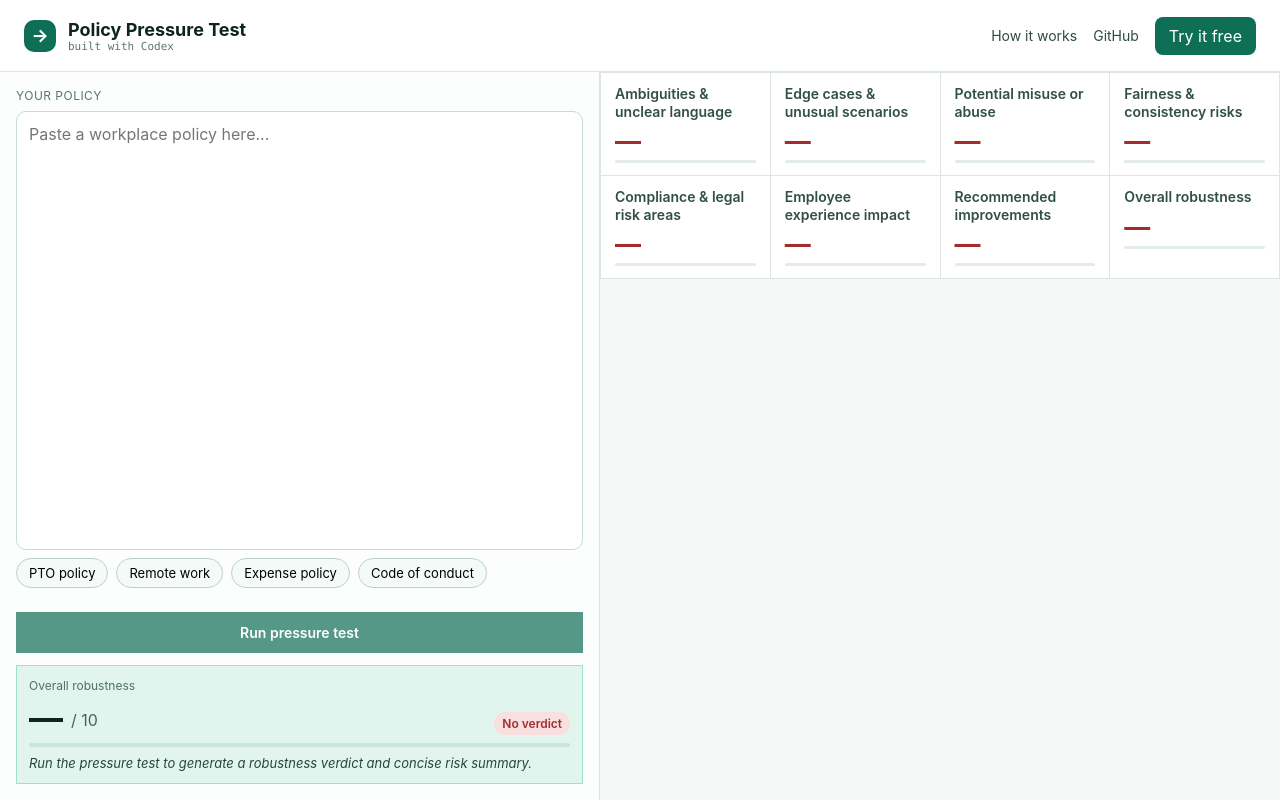
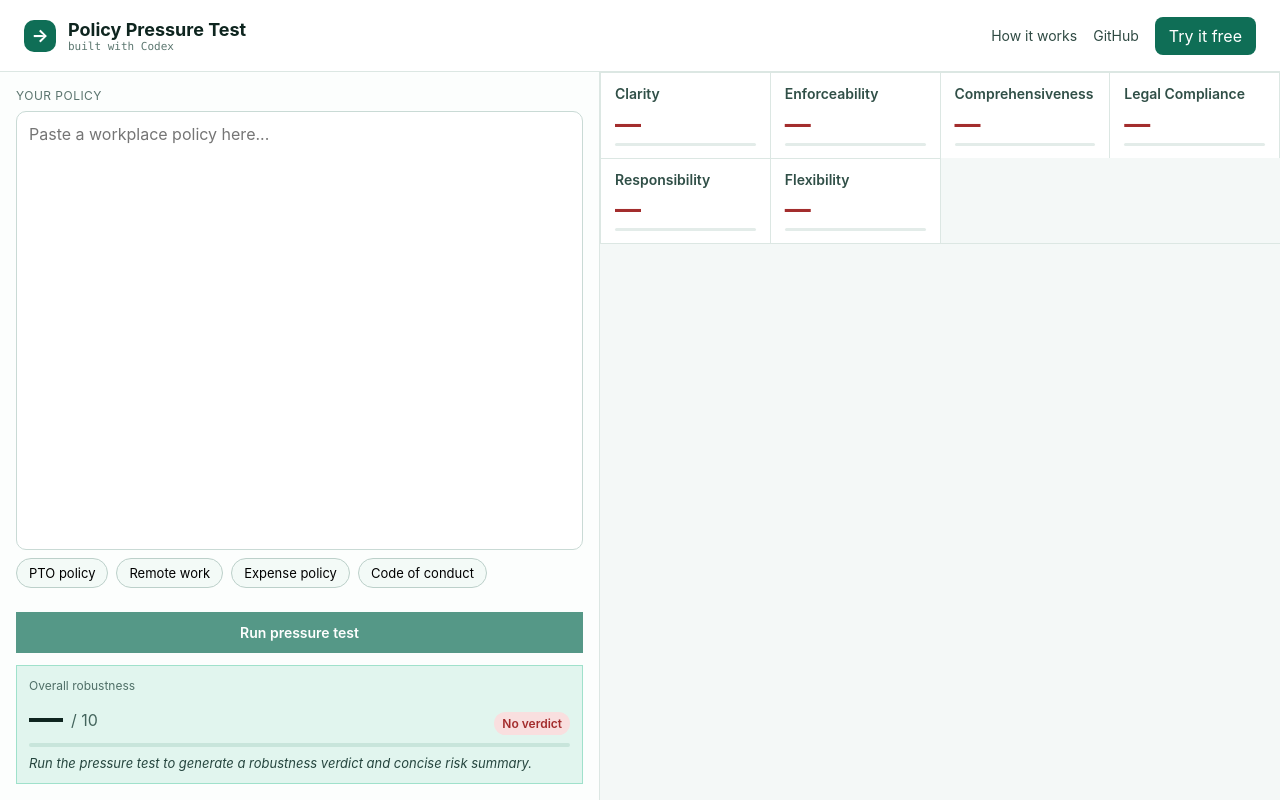
Before and after one commit to benjaparke/policy_pressuretest, a React (Vite) app: page / in a window 1280 px wide. Built offline with nearby package versions, Linux system fonts and the light colour scheme.

Commit message:
Update App.jsx

```diff
--- a/src/App.jsx
+++ b/src/App.jsx
@@ -8,10 +8,15 @@ const examples = {
   'Code of conduct': 'Employees must treat everyone respectfully and avoid harassment. Violations may result in disciplinary action up to termination after HR review.'
 }
 
+const hiddenDimensions = ['Communication', 'Overall robustness']
+
 const dimensions = [
-  'Ambiguities & unclear language', 'Edge cases & unusual scenarios', 'Potential misuse or abuse',
-  'Fairness & consistency risks', 'Compliance & legal risk areas', 'Employee experience impact',
-  'Recommended improvements', 'Overall robustness'
+  'Clarity',
+  'Enforceability',
+  'Comprehensiveness',
+  'Legal Compliance',
+  'Responsibility',
+  'Flexibility'
 ]
 
 const promptSchema = `Return a JSON object with keys: overall (score 1-10, risk_level, summary), and dimensions (array of 7 items, each with title, score 1-10, risk_level, findings[{text,severity}]).`
@@ -55,8 +60,11 @@ export default function App() {
 
   const stripData = useMemo(() => {
     if (!result) return dimensions.map((title) => ({ title, score: 0 }))
-    const right = result.dimensions || []
-    return [...right, { title: 'Overall robustness', score: result.overall?.score || 0 }].map((d) => ({ title: d.title, score: d.score }))
+  const right = (result.dimensions || []).filter(
+  (d) => !hiddenDimensions.includes(d.title)
+)
+
+return right.map((d) => ({ title: d.title, score: d.score }))
   }, [result])
 
   return <div className={styles.app}>
@@ -87,7 +95,14 @@ export default function App() {
         <div className={styles.strip}>{stripData.map((d) => <div className={styles.cell} key={d.title}><div className={styles.cellLabel}>{d.title}</div><div className={styles.cellScore} style={{color: scoreColor(d.score)}}>{d.score || '—'}</div><div className={styles.cellBarTrack}><div className={styles.cellBarFill} style={{ width: `${(d.score || 0) * 10}%`, background: scoreColor(d.score || 0) }} /></div></div>)}</div>
         {loading && <div className={styles.loadingWrap}><div className={styles.spinner} /><div className={styles.skeleton}>{Array.from({length:6}).map((_,i)=><div key={i} className={styles.skelBar} style={{width:`${70 + (i%3)*10}%`}} />)}</div></div>}
         {!!error && <div className={styles.error}>Error: {error}</div>}
-        {!loading && !error && <div className={styles.cards}>{(result?.dimensions || []).map((d)=><article className={styles.card} key={d.title}><div className={styles.cardHeader}><div className={styles.icon}>⚑</div><div className={styles.title}>{d.title}</div><span className={styles.risk} style={badgeStyle(d.score)}>{d.score}/10 · {d.risk_level}</span><span className={styles.chev}>⌄</span></div><ul className={styles.findings}>{(d.findings || []).map((f,idx)=><li key={idx} className={styles.finding} style={{borderLeftColor:f.severity==='high'?'#A32D2D':f.severity==='medium'?'#854F0B':f.severity==='improvement'?'#0c62d6':'#0F6E56'}}>{f.text}</li>)}</ul></article>)}</div>}
+        {!loading && !error && <div className={styles.cards}>{(result?.dimensions || [])
+  .filter((d) => !['Communication', 'Overall robustness'].includes(d.title))
+  .map((d)=><article className={styles.card} key={d.title}>
+    <div className={styles.cardHeader}><div className={styles.icon}>⚑</div><div className={styles.title}>{d.title}</div>
+      <span className={styles.risk} style={badgeStyle(d.score)}>{d.score}/10 · {d.risk_level}</span><span className={styles.chev}>⌄</span></div>
+    <ul className={styles.findings}>{(d.findings || []).map((f,idx)=><li key={idx} className={styles.finding} style={{
+    borderLeftColor:f.severity==='high'?'#A32D2D':f.severity==='medium'?'#854F0B'
+      :f.severity==='improvement'?'#0c62d6':'#0F6E56'}}>{f.text}</li>)}</ul></article>)}</div>}
       </section>
     </main>
   </div>
```
